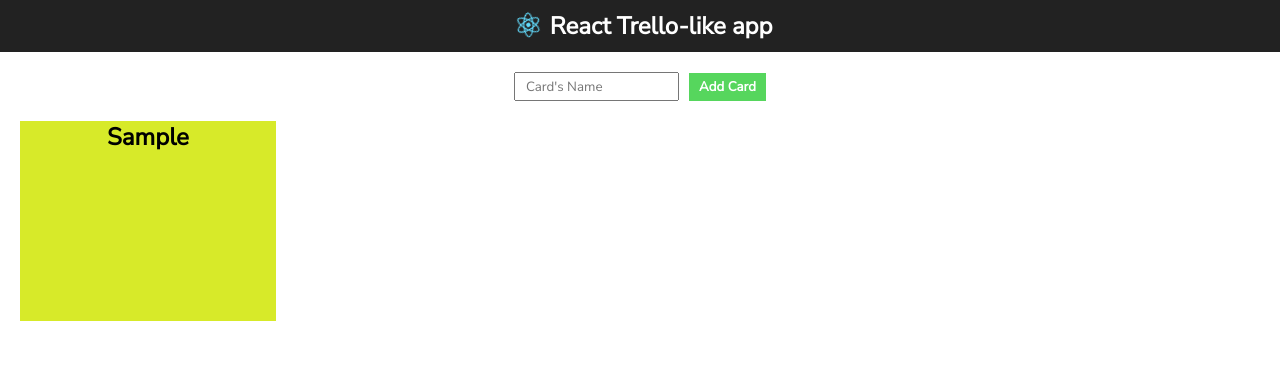
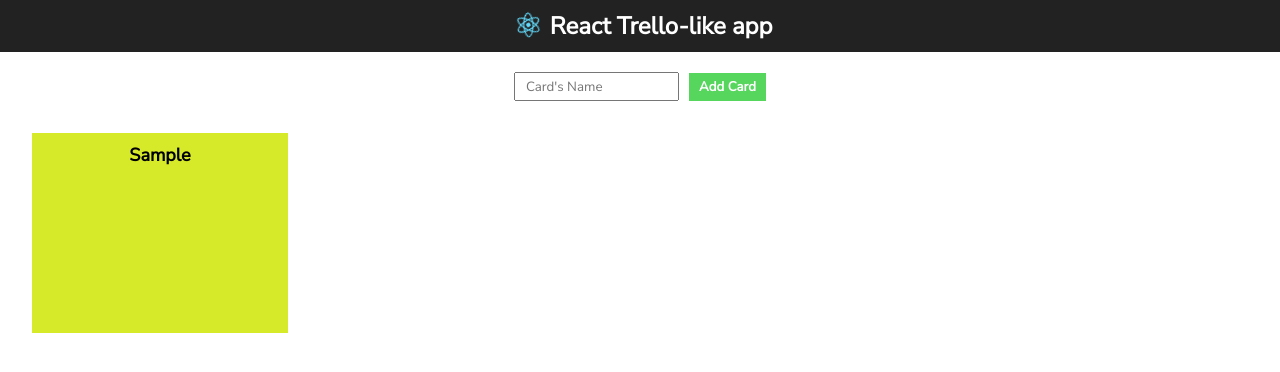
Before and after one commit to namho102/react-excel, a React (Create React App) app: page / in a window 1280 px wide. Both pictures are taken after typing "Sample" into the empty fields and a click on the button "Add Card". Shown: the top 372 px of the page. Built offline with nearby package versions, Linux system fonts and the light colour scheme.

Commit message:
update css

```diff
--- a/src/App.css
+++ b/src/App.css
@@ -65,9 +65,13 @@ button:active {
 .Card {
   background-color: #D7EA29;
   height: 200px;
-  margin: 20px;
+  margin: 2.5%;
   min-width: 20%;
+}
 
+.Card h2 {
+  font-size: 18px;
+  margin: 10px;
 }
 
 @keyframes App-logo-spin {
```
